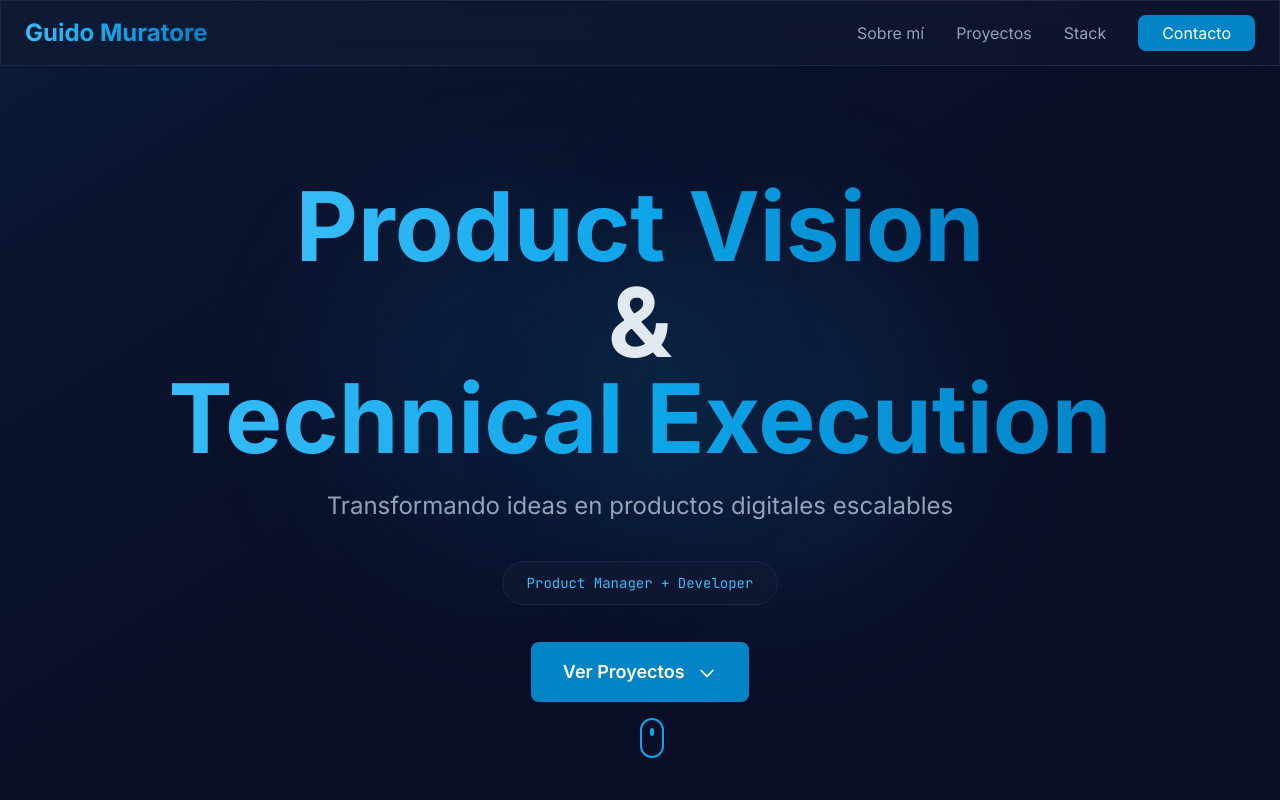
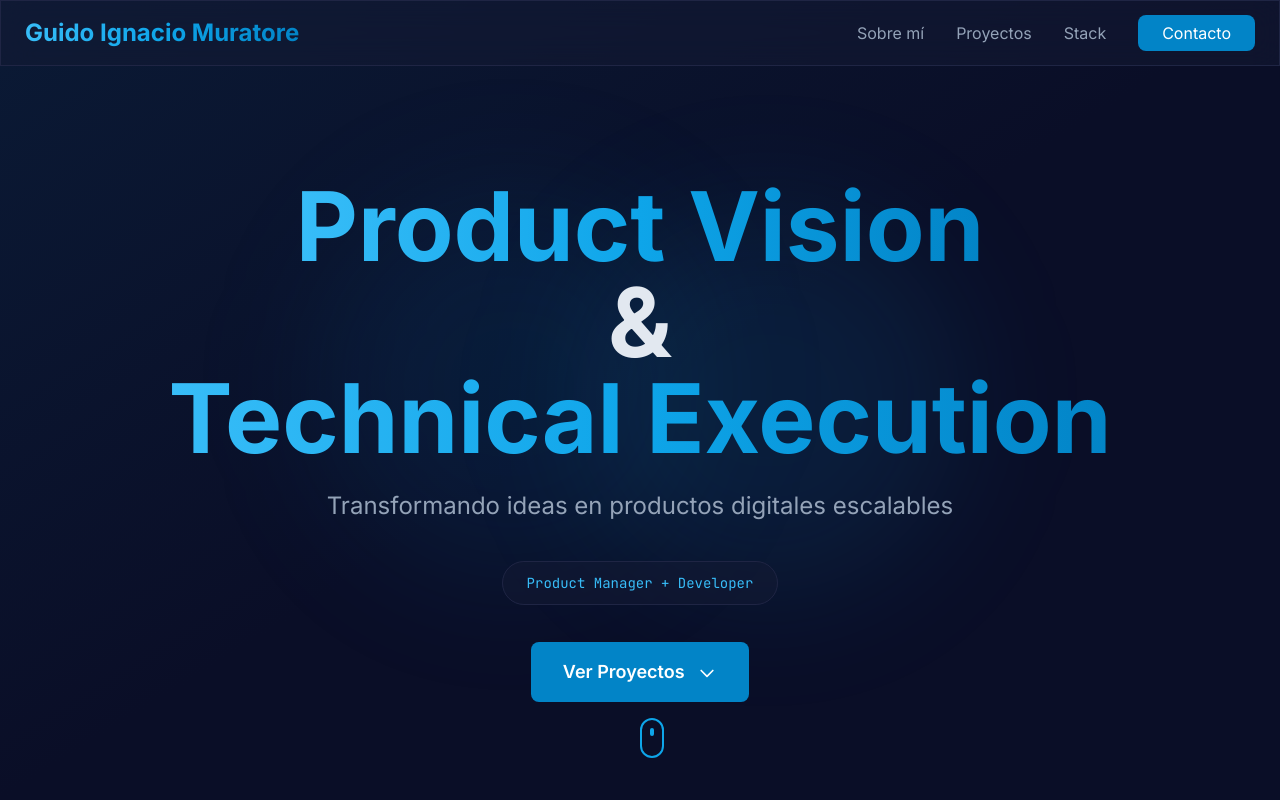
Before and after one commit to Guidomuratore/mi_web_2026, an Angular app: page / in a window 1280 px wide. Shown: the top 800 px of the page. Built offline with nearby package versions, Linux system fonts and the light colour scheme.

Commit message:
Arreglar el Navbar

```diff
--- a/src/app/components/header/header.component.ts
+++ b/src/app/components/header/header.component.ts
@@ -12,7 +12,7 @@ import { RouterLink } from '@angular/router';
         <div class="flex items-center justify-between">
           <!-- Logo/Name -->
           <a routerLink="/" class="text-2xl font-bold text-gradient">
-            Guido Muratore
+            Guido Ignacio Muratore
           </a>
 
           <!-- Navigation -->
```
